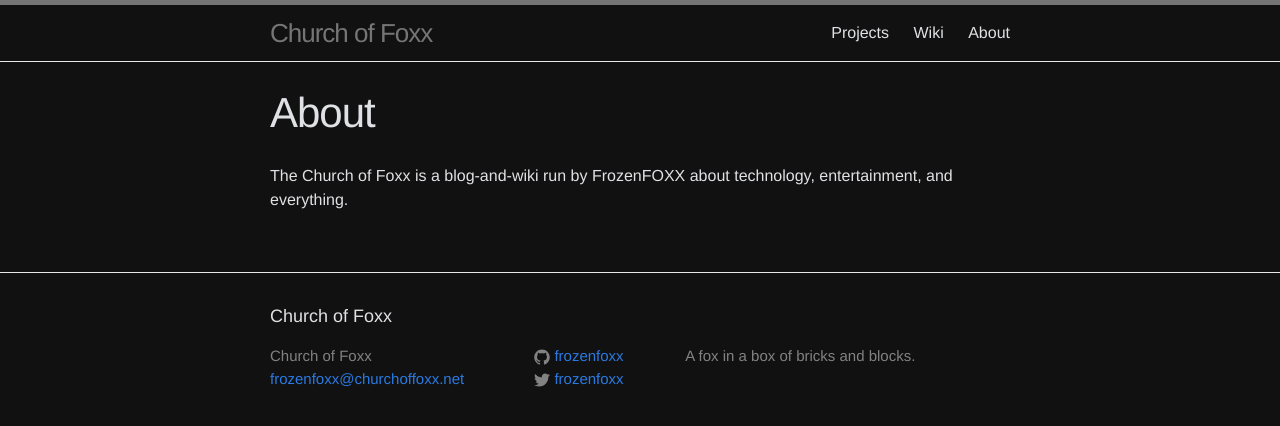
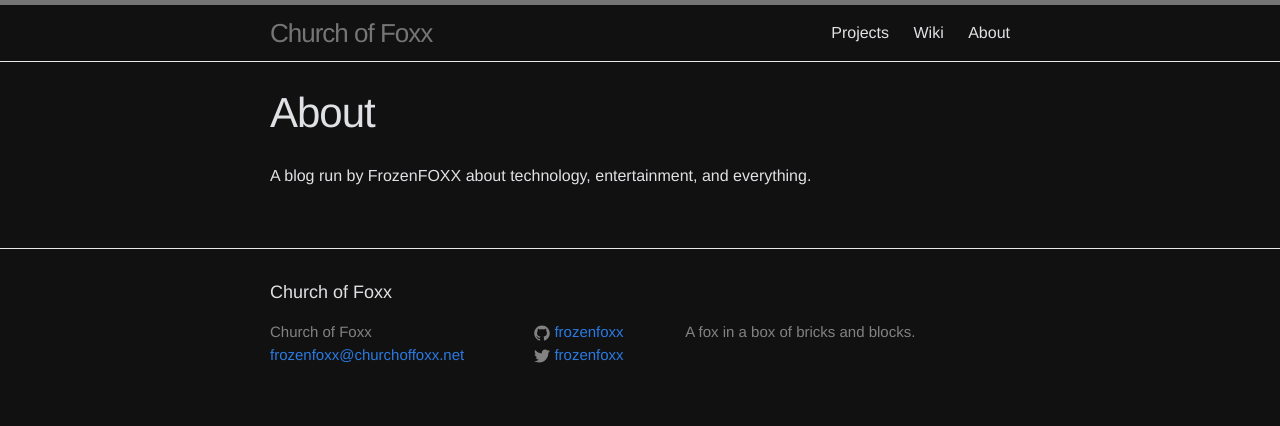
Before and after one commit to frozenfoxx/frozenfoxx.github.io, a Jekyll site: the page built from about.md, in a window 1280 px wide. Shown: the top 426 px of the page. Built offline with Jekyll 4.4.1, drawn with Linux system fonts in a browser that asks for light colours.

Commit message:
Update about.md

```diff
--- a/about.md
+++ b/about.md
@@ -4,4 +4,4 @@ title: About
 permalink: /about/
 ---
 
-The Church of Foxx is a blog-and-wiki run by FrozenFOXX about technology, entertainment, and everything.
+A blog run by FrozenFOXX about technology, entertainment, and everything.
```
